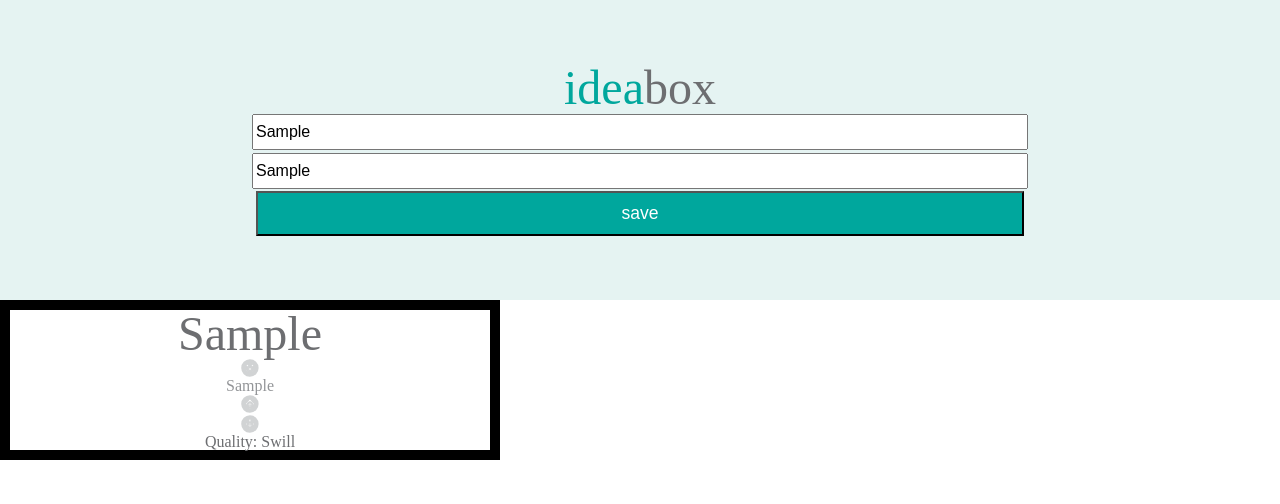
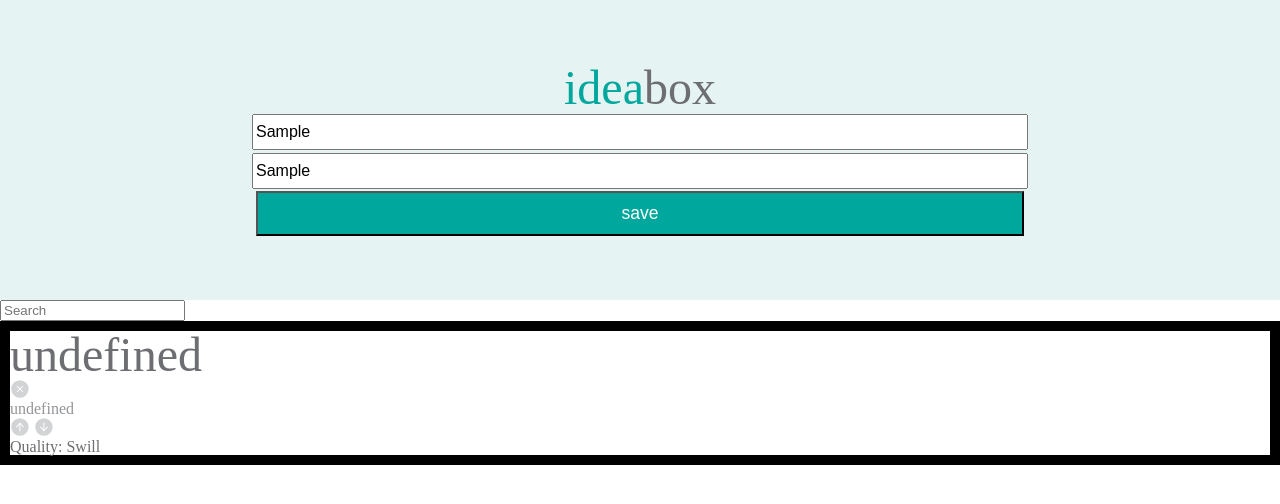
Before and after one commit to bretthev/idea-box, a plain HTML site: page index.html in a window 1280 px wide. Both pictures are taken after typing "Sample", "Sample" into the empty fields and a click on the button "save". Drawn offline with Linux system fonts and the light colour scheme.

Commit message:
create container elements for improved style manipulation

```diff
--- a/css/styles.css
+++ b/css/styles.css
@@ -1,11 +1,11 @@
-header {
+.hero {
   display: flex;
   flex-direction: column;
   height: 300px;
   background-color:#E5F3F2;
 }
 
-h1 {
+.hero-title {
   margin: auto;
   margin-top: 5%;
   font-size: 3em;
@@ -19,7 +19,7 @@ h1 {
   color: #6D6E71;
 }
 
-input {
+.title-input, .body-input {
   width: 60%;
   margin: auto;
   height: 10%;
@@ -68,10 +68,6 @@ p {
   color: #6D6E71
 }
 
-hr {
-  color: #D1D3D4
-}
-
 .remove-idea {
   background: url(../images/delete.svg) no-repeat;
   border: none;
@@ -113,39 +109,3 @@ hr {
   height: 20px;
   width: 20px;
 }
-
-.idea-card {
-  display: -webkit-box;
-  display: -ms-flexbox;
-  display: flex;
-  -webkit-box-orient: vertical;
-  -webkit-box-direction: normal;
-  -ms-flex-direction: column;
-  flex-direction: column;
-  width: 30em;
-}
-
-.idea-card {
-  display:-webkit-box;
-  display:-ms-flexbox;
-  display:flex;
-  -webkit-box-orient: vertical;
-  -webkit-box-direction: normal;
-      -ms-flex-direction: column;
-          flex-direction: column;
-  -webkit-box-align: center;
-      -ms-flex-align: center;
-          align-items: center;
-  -webkit-box-pack: center;
-      -ms-flex-pack: center;
-          justify-content: center;
-}
-
-@media (max-width: 600px) {
-  html {
-    min-width: 300px;
-  }
-  .idea-input-header h1 {
-    margin-top: 15px;
-    margin-bottom: 0;
-  }
--- a/index.html
+++ b/index.html
@@ -8,14 +8,15 @@
     <meta name="viewport" content="width=device-width, initial-scale=1">
   </head>
   <body>
-    <header>
-      <h1><span class = "green-h1">idea</span><span class="grey-h1">box</span></h1>
+    <header class="hero">
+      <h1 class="hero-title"><span class="green-h1">idea</span><span class="grey-h1">box</span></h1>
       <input type="text" class="title-input" placeholder="Title">
       <input type="text" class="body-input" placeholder="Body">
       <button class="save">save</button>
     </header>
 
-    <section class="idea-list"> </section>
+    <input class="search-field" type="search" placeholder="Search">
+    <section class="idea-list"></section>
 
     <script src="scripts/jquery.js" charset="utf-8"></script>
     <script src="scripts/script.js" charset="utf-8"></script>
--- a/scripts/script.js
+++ b/scripts/script.js
@@ -59,7 +59,21 @@ function getIdeas() {
 
 //add the stuff to the dom
 function makeIdeaCard(id, title, body) {
-  $('.idea-list').prepend('<article id="'+ id +'" class="idea-card"><h2 class="editable" contenteditable="true">' + title + '</h2><button class="remove-idea"><img src="images/delete.svg"></button><p class="editable" contenteditable="true">' + body + '</p><button class="upvote"><img src="images/upvote.svg"></button><button class="downvote"><img src="images/downvote.svg"></button><p class= "idea-quality">Quality: Swill</p></article>');
+  $('.idea-list').prepend(`
+    <article id="${this.id}" class="idea-card">
+      <section class="title-removeBtn">
+        <h2 class="editable" contenteditable="true">${this.title}</h2>
+        <button class="remove-idea"></button>
+      </section>
+
+      <p class="editable" contenteditable="true">${this.body}</p>
+
+      <section class="vote-panel">
+        <button class="upvote"></button>
+        <button class="downvote"></button>
+        <p class= "idea-quality">Quality: Swill</p>
+      </section>
+    </article>`);
 }
 
 $('.idea-list').on('focusout', '.editable', function() {
```
